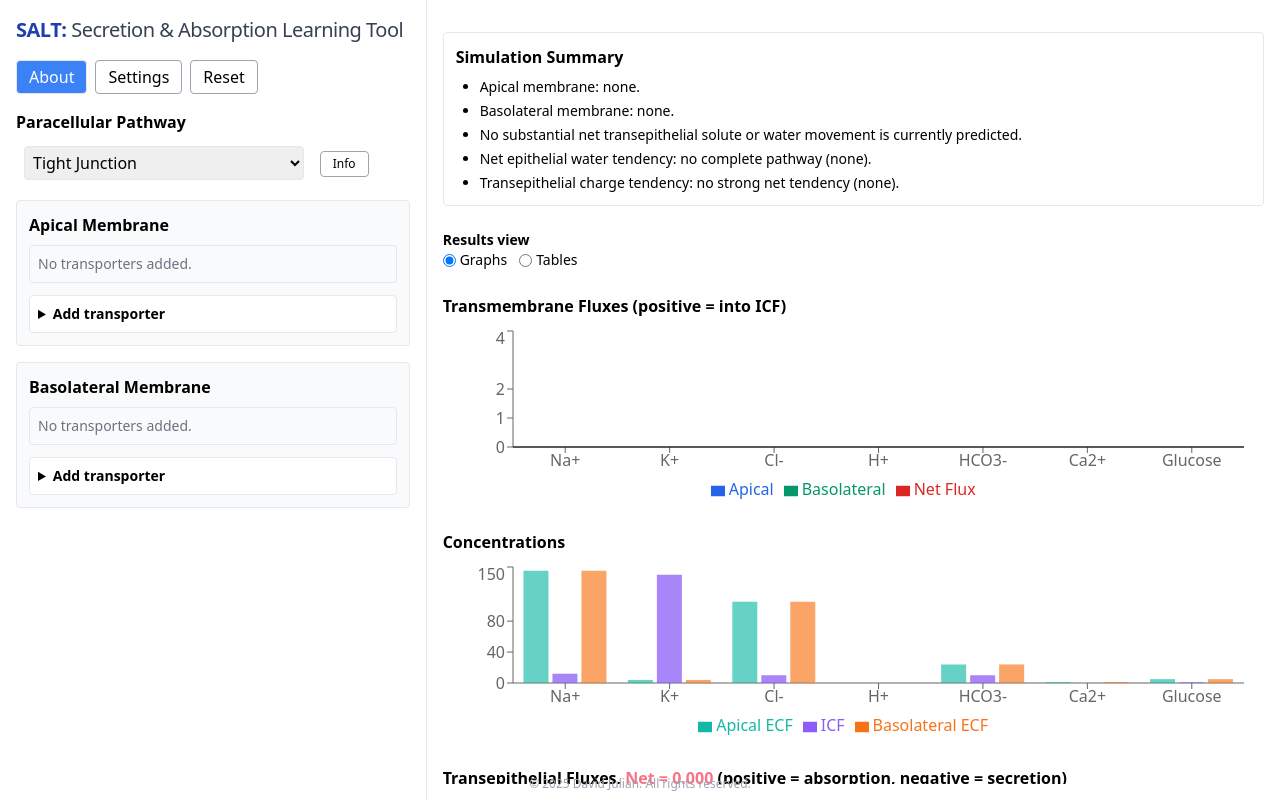
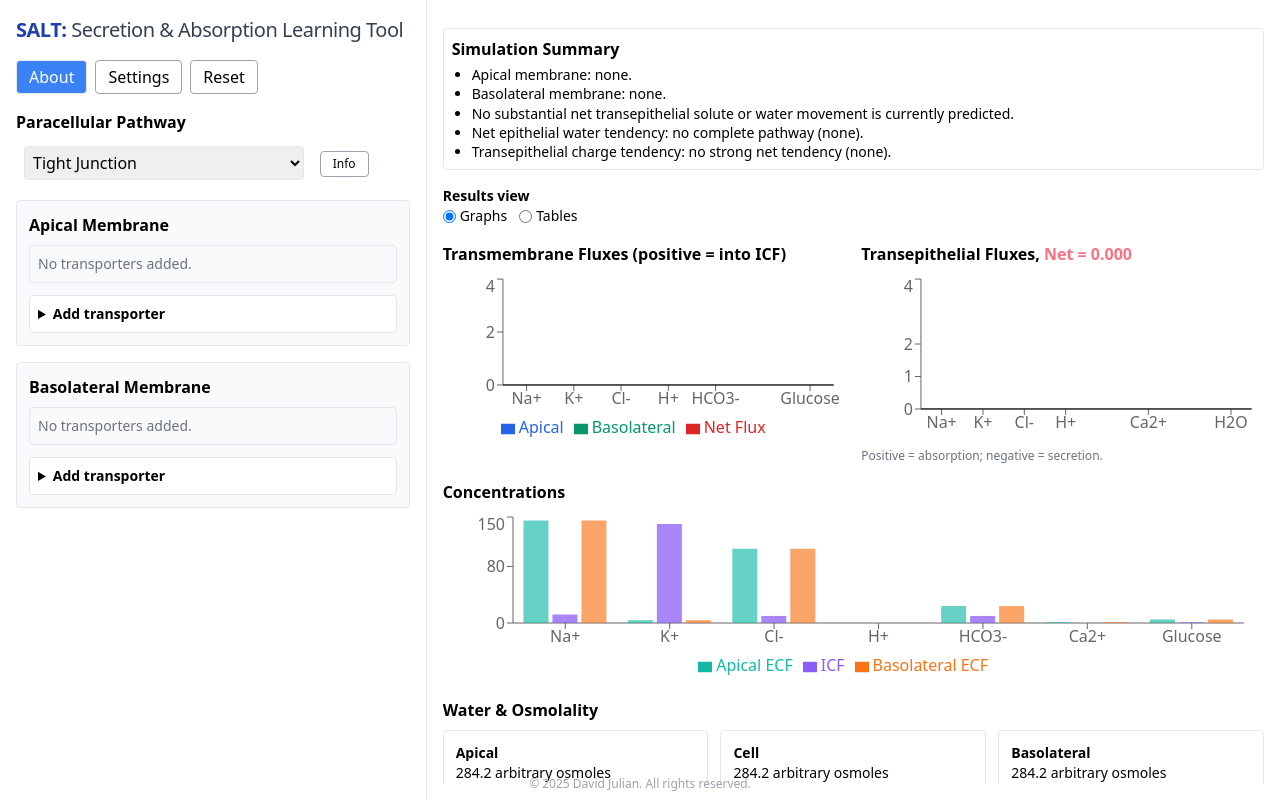
Before and after one commit to davidjulian/SALT, a React (Create React App) app: page / in a window 1280 px wide. Built offline with nearby package versions, Linux system fonts and the light colour scheme.

Commit message:
Compact graph results layout

```diff
--- a/src/App.js
+++ b/src/App.js
@@ -1066,10 +1066,10 @@ const calculateFluxesAndConcs = (tList = transporters) => {
       <div className="flex-1 p-4 flex flex-col">
 
  {result && (
-          <div className="mt-4 space-y-6 overflow-auto">
-            <section className="border rounded p-3 bg-white">
-              <h2 className="font-semibold mb-2">Simulation Summary</h2>
-              <ul className="list-disc ml-6 text-sm space-y-1">
+          <div className="mt-3 space-y-4 overflow-auto">
+            <section className="border rounded p-2 bg-white">
+              <h2 className="font-semibold mb-1">Simulation Summary</h2>
+              <ul className="list-disc ml-5 text-sm leading-snug">
                 {simulationSummary.map(line => <li key={line}>{line}</li>)}
               </ul>
             </section>
@@ -1099,11 +1099,12 @@ const calculateFluxesAndConcs = (tList = transporters) => {
             </fieldset>
 
             {resultsView === 'graphs' ? (
-              <>
+              <div className="space-y-4">
+                <div className="grid grid-cols-1 xl:grid-cols-2 gap-4">
                   <div>
                     <h3 className="font-semibold mb-2">Transmembrane Fluxes (positive = into ICF)</h3>
-                  <ResponsiveContainer width="100%" height={180}>
-                    <BarChart data={fluxData} margin={{ top: 5, right: 20, left: 10, bottom: 5 }}>
+                    <ResponsiveContainer width="100%" height={170}>
+                      <BarChart data={fluxData} margin={{ top: 5, right: 12, left: 0, bottom: 5 }}>
                         <XAxis dataKey="ion" />
                         <YAxis />
                         <ReferenceLine y={0} stroke="#000" strokeWidth={1} />
@@ -1116,8 +1117,24 @@ const calculateFluxesAndConcs = (tList = transporters) => {
                     </ResponsiveContainer>
                   </div>
                   <div>
+                    <h3 className="font-semibold mb-2">
+                      Transepithelial Fluxes, <span className="text-rose-400">Net = {netTEFlux}</span>
+                    </h3>
+                    <ResponsiveContainer width="100%" height={170}>
+                      <BarChart data={result?.transepiFluxData} margin={{ top: 5, right: 12, left: 0, bottom: 5 }}>
+                        <XAxis dataKey="ion" />
+                        <YAxis />
+                        <ReferenceLine y={0} stroke="#000" strokeWidth={1} />
+                        <Tooltip formatter={value => (value?.toFixed ? Number(value).toFixed(2) : value)} />
+                        <Bar dataKey="transepithelial" name="Net Transepithelial" fill="#fb7185" />
+                      </BarChart>
+                    </ResponsiveContainer>
+                    <div className="text-xs text-gray-500 mt-1">Positive = absorption; negative = secretion.</div>
+                  </div>
+                </div>
+                <div>
                   <h3 className="font-semibold mb-2">Concentrations</h3>
-                  <ResponsiveContainer width="100%" height={180}>
+                  <ResponsiveContainer width="100%" height={170}>
                     <BarChart data={concData} margin={{ top: 5, right: 20, left: 10, bottom: 5 }}>
                       <XAxis dataKey="ion" />
                       <YAxis domain={[0,150]} /><Tooltip formatter={value => (value?.toFixed ? Number(value).toFixed(2) : value)} /><Legend />
@@ -1127,21 +1144,7 @@ const calculateFluxesAndConcs = (tList = transporters) => {
                     </BarChart>
                   </ResponsiveContainer>
                 </div>
-                <div>
-                  <h3 className="font-semibold mb-2">
-                    Transepithelial Fluxes, <span className="text-rose-400">Net = {netTEFlux}</span> (positive = absorption, negative = secretion)
-                  </h3>
-                  <ResponsiveContainer width="100%" height={180}>
-                    <BarChart data={result?.transepiFluxData} margin={{ top: 5, right: 20, left: 10, bottom: 5 }}>
-                      <XAxis dataKey="ion" />
-                      <YAxis />
-                      <ReferenceLine y={0} stroke="#000" strokeWidth={1} />
-                      <Tooltip formatter={value => (value?.toFixed ? Number(value).toFixed(2) : value)} />
-                      <Bar dataKey="transepithelial" name="Net Transepithelial" fill="#fb7185" />
-                    </BarChart>
-                  </ResponsiveContainer>
               </div>
-              </>
             ) : (
               <div className="space-y-6 overflow-auto">
                 <AccessibleTable
```
Lines whose indentation alone changed are shown as unchanged.
